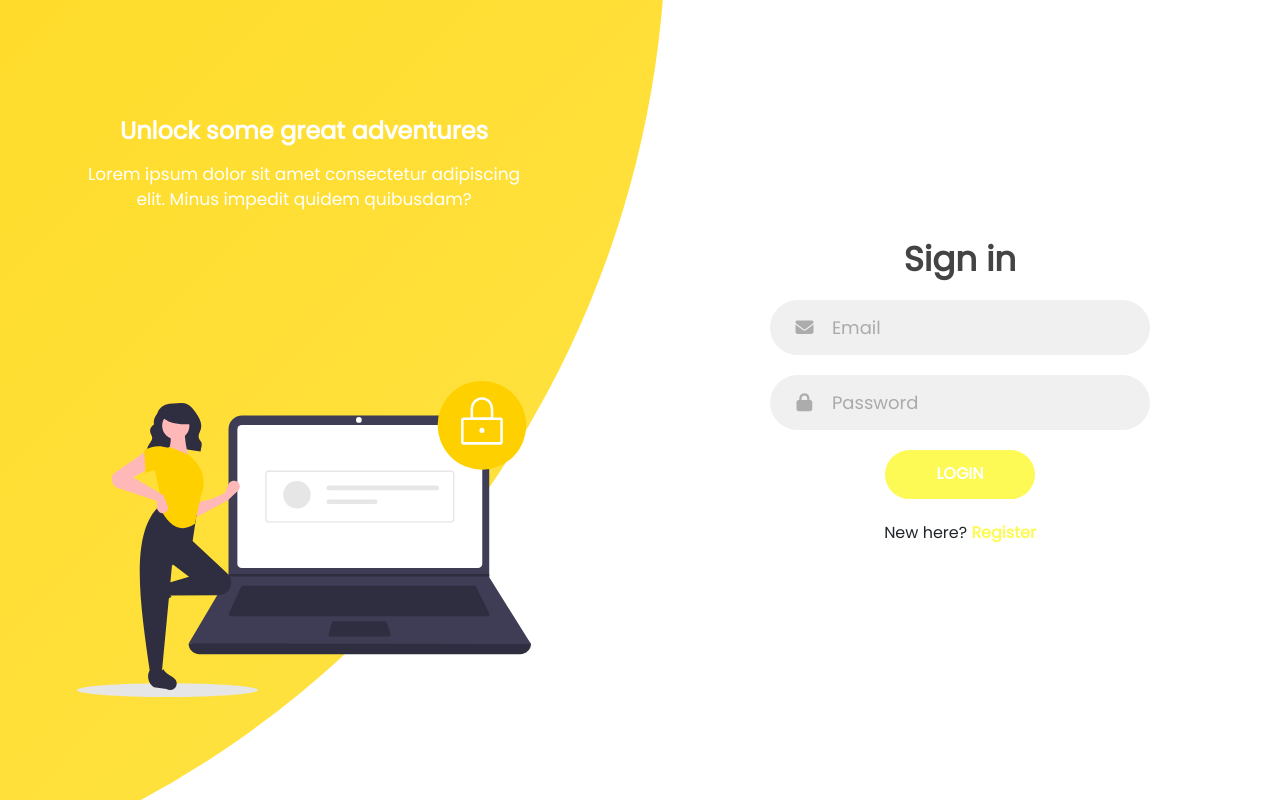
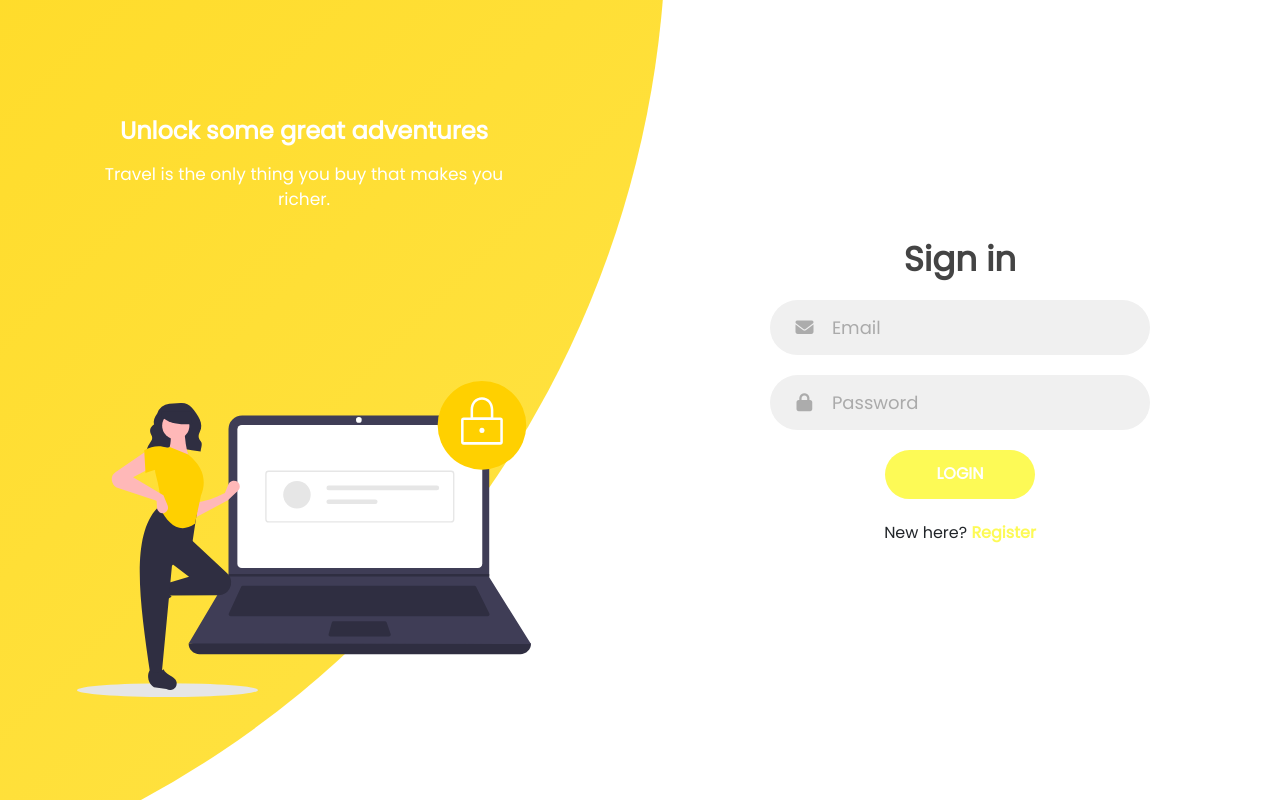
Before and after one commit to JSR-Solutions/musafirana-website, a React (Create React App) app: page /login in a window 1280 px wide. Built offline with nearby package versions, Linux system fonts and the light colour scheme; a web font is replaced by a local one.

Commit message:
changess

```diff
--- a/src/Auth/Login.js
+++ b/src/Auth/Login.js
@@ -82,7 +82,7 @@ const Login = ({ history }) => {
                 <div className="panel left-panel">
                     <div className="content">
                         <h3>Unlock some great adventures</h3>
-                        <p>Lorem ipsum dolor sit amet consectetur adipiscing elit. Minus impedit quidem quibusdam?</p>
+                        <p>Travel is the only thing you buy that makes you richer.</p>
                     </div>
 
                     <img src={login} className="image" alt="login-svg" />
--- a/src/Auth/Signup.js
+++ b/src/Auth/Signup.js
@@ -25,7 +25,7 @@ const Signup = () => {
             .then((userCredentials) => {
                 const user = userCredentials.user;
 
-                const myURL = { url: 'https://musafirrana.netlify.app/' }
+                const myURL = { url: 'https://musafirana.netlify.app/' }
                 user.sendEmailVerification(myURL).then(() => {
                     toast.success('Check your email inbox !!!')
                     setCredentials({ email: "", password: "" });
@@ -71,7 +71,7 @@ const Signup = () => {
                 <div className="panel right-panel">
                     <div className="content">
                         <h3>Sign up to a world of possibilities</h3>
-                        <p>Lorem ipsum dolor sit amet consectetur adipiscing elit. Minus impedit quidem quibusdam?</p>
+                        <p>The world is a book and those who do not travel read only one page.</p>
                     </div>
 
                     <img src={register} className="image" alt="register-svg" />
```
Also changed, not shown: src/Assets/custom_img.jpg, src/Assets/packages_img.jpg.
